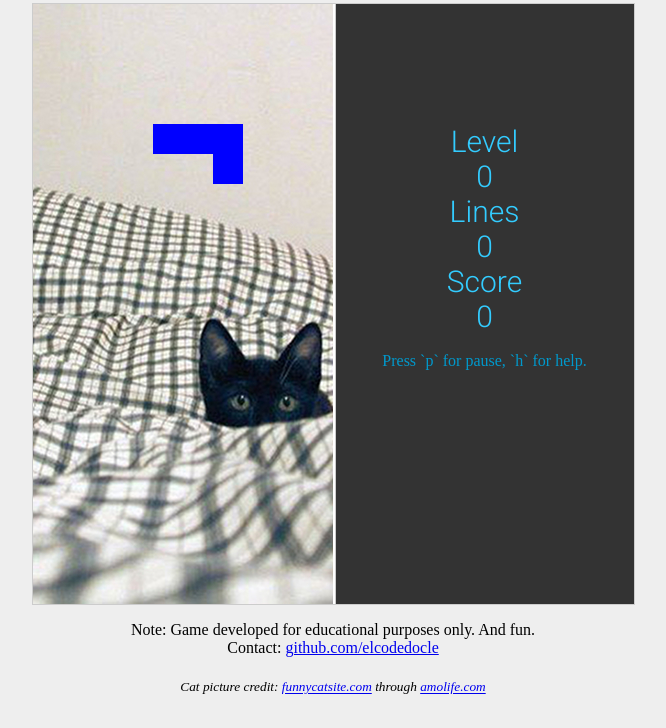
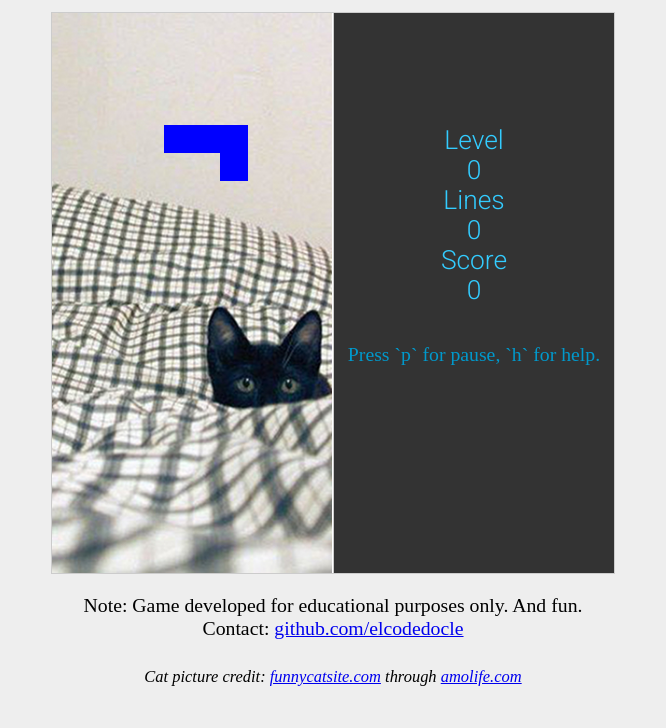
Before and after one commit to elcodedocle/tetrominos, a plain HTML site: page index.html in a window 1280 px wide. Shown: the part 87-815 px from the top of the page, without its empty margins (307-973 px from the left). Drawn offline with nearby package versions, Linux system fonts and the light colour scheme.

Commit message:
Upgrade to last version.

```diff
--- a/index.html
+++ b/index.html
@@ -49,7 +49,7 @@
                         <br />
                     </div>
                     <br />
-                    Press `p` for pause, `h` for help.
+                    <p>Press `p` for pause, `h` for help.</p>
                 </div>
             </div>
             <div id="footer">
@@ -82,21 +82,21 @@
             <div id="first">
                 <p>You got the highest score!</p>
                 <p>
-                    Your score: <span class="yourscore"></span><br />
+                    Your score: <span class="yourscore">N/A</span><br />
                     (No previous scores saved on this device)
                 </p>
             </div>
             <div id="win">
                 <p>You got the highest score!</p>
                 <p>
-                    Your score: <span class="yourscore"></span><br />
-                    Previous highest score on this location: <span class="highscore"></span>
+                    Your score: <span class="yourscore">N/A</span><br />
+                    Previous highest score on this location: <span class="highscore">N/A</span>
                 </p>
             </div>
             <div id="lose">
                 <p>
-                    Your score: <span class="yourscore"></span><br />
-                    Highest score on this location: <span class="highscore"></span>
+                    Your score: <span class="yourscore">N/A</span><br />
+                    Highest score on this location: <span class="highscore">N/A</span>
                 </p>
             </div>
         </div>
--- a/javascripts/fallingTetrominos3.js
+++ b/javascripts/fallingTetrominos3.js
@@ -3,8 +3,6 @@
  * Copyright (C) 2013 Gael Abadin
  *
  * TODO:
- *
- * Fit window and resize on window resize.
  *
  * Menu:
  *  -Select start level
@@ -45,12 +43,10 @@
     var tThis = this;
     var canvas=null, context=null, grid=null, cell=null;
 
-    var setCell = function(){
+    this.setCell = function(){
         cell = {
-            width : Math.floor(canvas.width
-                    / grid.width),
-            height : Math.floor(canvas.height
-                    / grid.height)
+            width : canvas.width / grid.width,
+            height : canvas.height / grid.height
         };
     };
     var setCanvas = function(c){
@@ -58,7 +54,7 @@
         canvas = c;
         canvas.width = c.width; //clears the canvas
         context = canvas.getContext('2d');
-        setCell();
+        tThis.setCell();
     };
 
     if (worldMap ===  undefined){
@@ -130,11 +126,12 @@
             }
         }
     };
-    this.redrawDirtyCells = function(){
+    this.redrawDirtyCells = function(assumeDirty){
+        if (assumeDirty===undefined) { assumeDirty = false; }
         context.lineWidth = 1;
         for (var x=0;x<grid.width;x++){
             for (var y=0;y<=grid.height;y++){
-                if ((grid.content[x][y] !== undefined)&&grid.dirty[x][y]===true){
+                if ((grid.content[x][y] !== undefined)&&(grid.dirty[x][y]||assumeDirty)){
                     var fComm;
                     if (grid.content[x][y] === 'clear'){
                         fComm = 'clearRect';
@@ -142,7 +139,7 @@
                         fComm='fillRect';
                         context.fillStyle = grid.content[x][y];
                     }
-                    context[fComm](x*cell.width, y*cell.height, cell.width, cell.height);
+                    context[fComm](Math.round(x*cell.width), Math.round(y*cell.height), Math.round(cell.width), Math.round(cell.height));
                     grid.dirty[x][y]=false;
                 }
             }
@@ -169,6 +166,7 @@
 
     var tThis = this;
     var tWorld = null;
+    this.getWorld = function(){ return tWorld; };
     var actionsBuffer = [];
     var tTromino = null;
     var lines = null;
@@ -600,6 +598,36 @@
         },
         close: function(event, ui) { tEngine.start(); }
     });
+    $(window).resize(function() {
+        var wWidth = 0.85*$(window).width();
+        var wHeight = 0.85*$(window).height();
+        var tHeight = Math.min(2*wWidth, wHeight);
+        tHeight -= (((0.85*tHeight)%20)/0.85);
+        var hHeight = 0.05*tHeight;
+        var cHeight = 0.85*tHeight;
+        var cWidth = cHeight/2;
+        var tWidth = 2*cWidth+2;
+        var fHeight = 0.10 * tHeight;
+        var canvas = document.getElementById('tcanvas');
+
+        $('#game').height(cHeight);
+        $('#game').width(tWidth);
+        $('#board').height(cHeight);
+        $('#board').width(cWidth);
+        $('#panel').height(cHeight);
+        $('#panel').width(cWidth);
+        $('.display').css('margin-top', 0.17*tHeight + 'px');
+        $('.display').css('font-size', 0.04*tHeight + 'px');
+        $('p').css('font-size', 0.03*tHeight + 'px');
+        $('h1').css('font-size', 0.06*tHeight + 'px');
+        canvas.height=cHeight;
+        canvas.width=cWidth;
+        canvas.style.height = cHeight+'px';
+        canvas.style.width  = cWidth+'px';
+        tEngine.getWorld().setCell();
+        tEngine.getWorld().redrawDirtyCells(true);
+    });
+    $(window).resize();
     //var fps = 0;
     //setInterval(function(){fps++;},0);
     //setInterval(function(){console.log("fps: "+fps);fps=0;},1000);
--- a/stylesheets/tstyle.css
+++ b/stylesheets/tstyle.css
@@ -1,11 +1,14 @@
 @import url('http:////fonts.googleapis.com/css?family=Roboto:300');
 body {
     background: #eee;
-    margin: 2em;
     text-align: center
 }
-canvas {
+p {
+    font-size: 16px;
+}
+#tcanvas {
     background-image: url(kitty_bg.jpg);
+    background-size: 100%;
 }
 #dialog-message-help {
     text-align: left;
```
